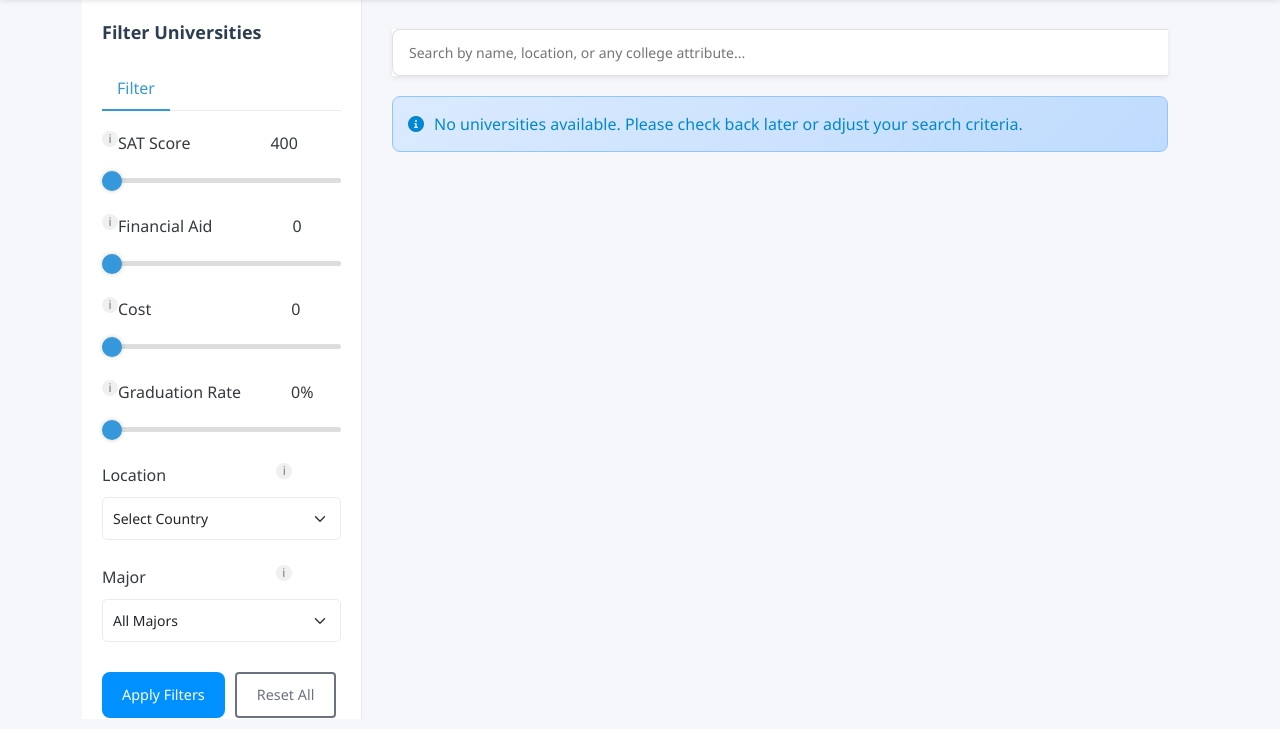
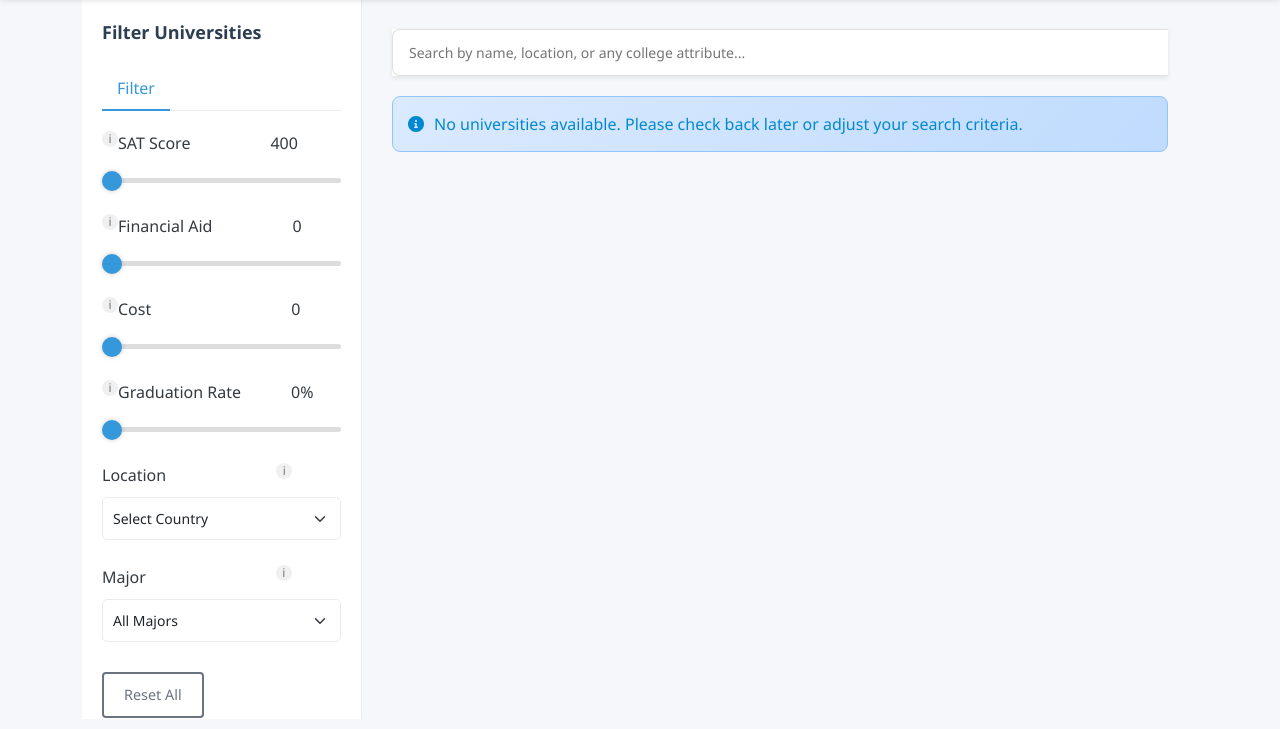
Before and after one commit to Kashman1122/letsunbound, a Django app: page /colleges/ in a window 1280 px wide. Shown: the part 71-800 px from the top of the page. Run offline with Django 5.2, Linux system fonts and the light colour scheme; data that the repository does not hold is empty; some libraries are stand-ins or nearby versions.

Commit message:
Update colleges.html

```diff
--- a/myapp/templates/colleges.html
+++ b/myapp/templates/colleges.html
@@ -1711,7 +1711,7 @@
 <!--            </div>-->
 
             <div class="filter-buttons">
-                <button id="applyFilters" class="btn btn-primary">Apply Filters</button>
+                <button id="applyFilters" class="btn btn-primary" style="display:none;">Apply Filters</button>
                 <button id="resetFilters" class="btn btn-outline-secondary">Reset All</button>
             </div>
         </aside>
@@ -1842,7 +1842,7 @@
         </div>
 
         <div class="filter-modal-footer">
-            <button id="applyModalFilters" class="btn btn-primary">Apply Filters</button>
+            <button id="applyModalFilters" class="btn btn-primary" style="display:none;">Apply Filters</button>
             <button id="resetModalFilters" class="btn btn-outline-secondary">Reset All</button>
         </div>
     </div>
```
